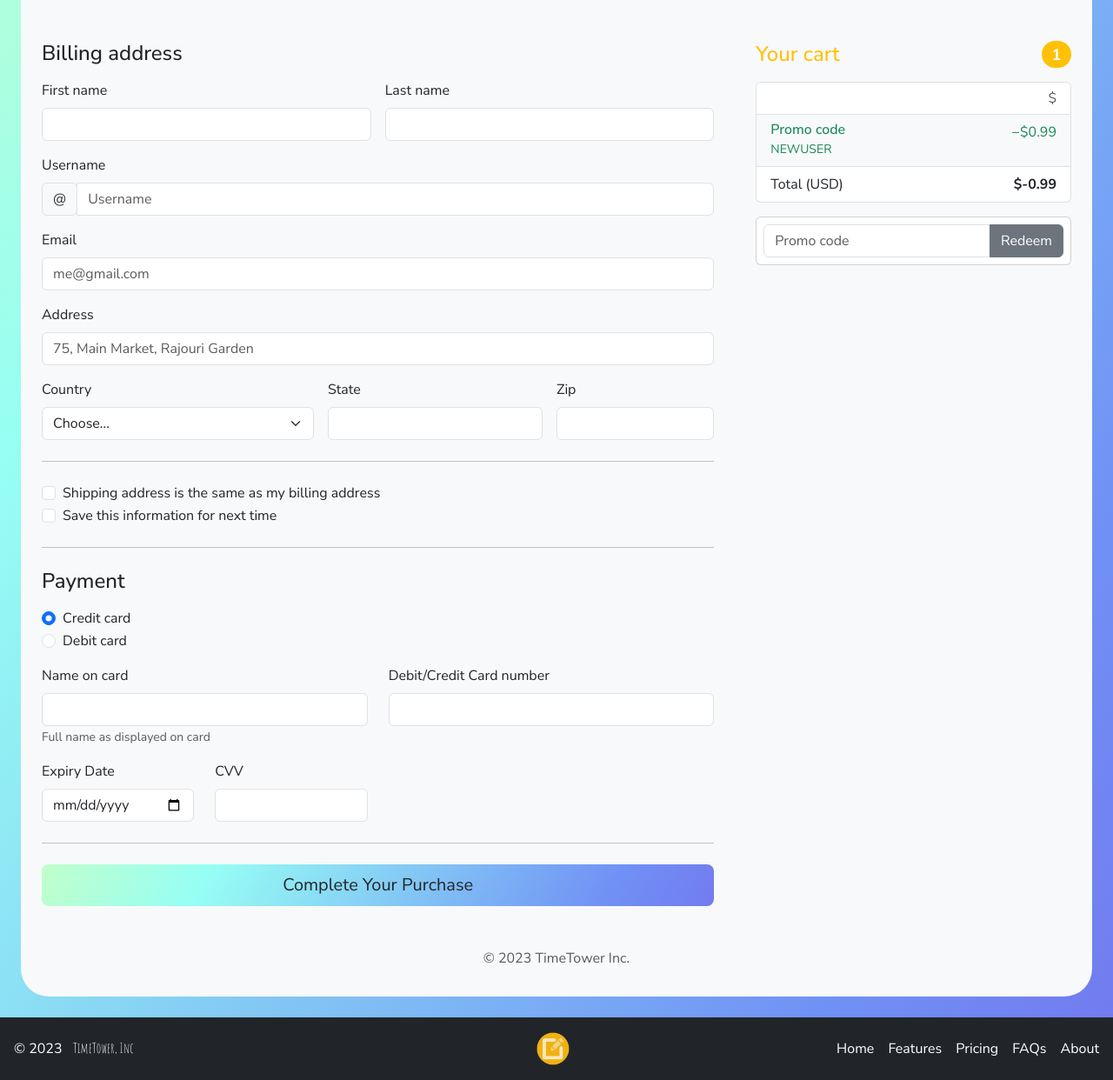
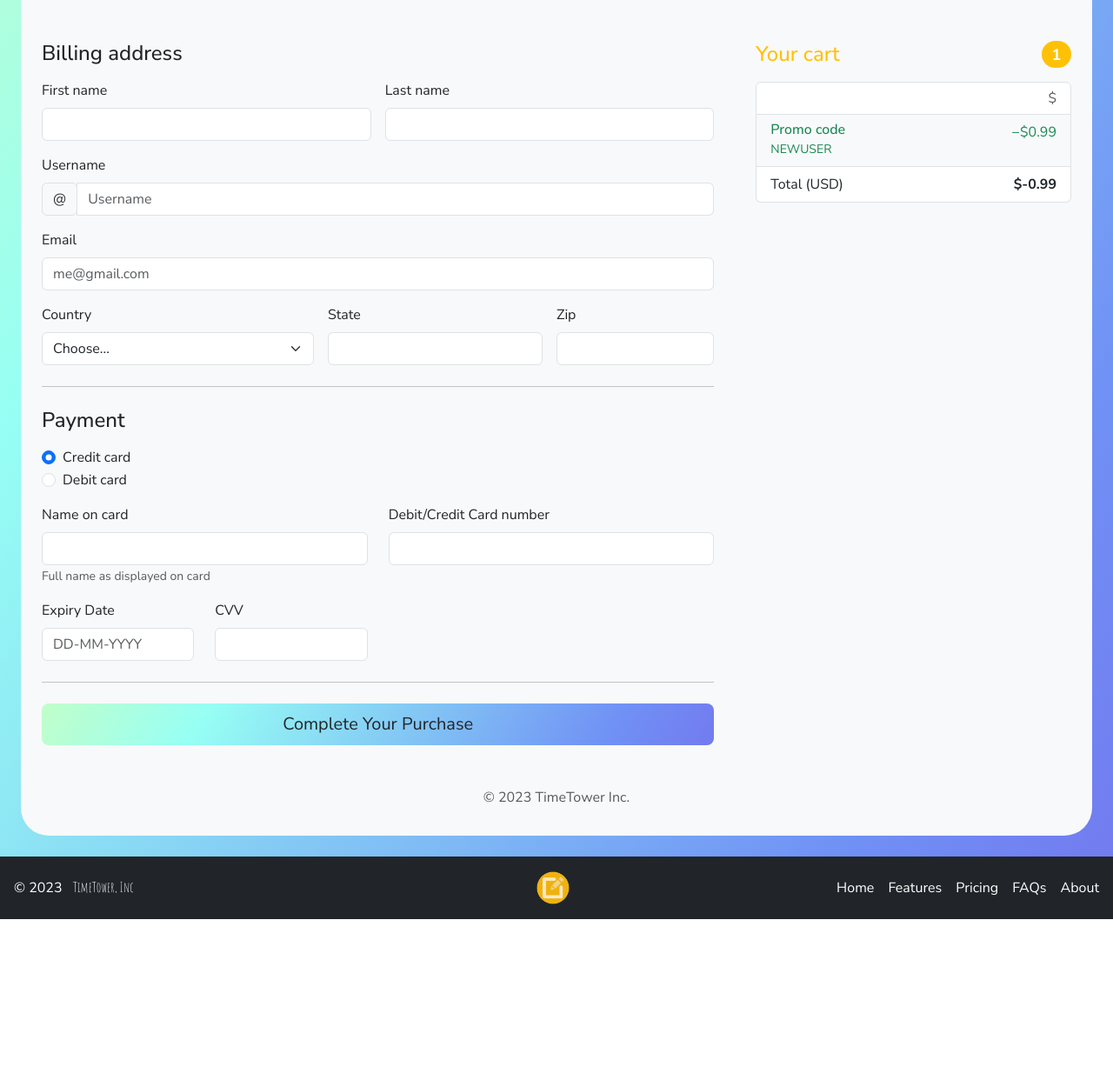
Before and after one commit to rishabhdas1006/To-Do-List-Project, a Node server app: template views/checkout.ejs in a window 1280 px wide. Shown: the part 319-1561 px from the top of the page at 87% size. After the commit the page ends 1376 px from the top, so only its background shows below. Run offline with Node 20, Linux system fonts and the light colour scheme; the template is opened without the code that fills it, so the values that code supplies are empty; some libraries are stand-ins or nearby versions.

Commit message:
Fixed minor bugs in desgin

```diff
--- a/index.js
+++ b/index.js
@@ -197,9 +197,7 @@ app.post("/checkout", (req, res) => {
 
 app.post("/confirm", (req,res) => {
     var page = "pricing";
-    console.log(req.body);
     plan = req.body.plan - '0';
-    console.log(plan);
     res.render("confirm.ejs", {
         notePage: page,
         userSignedUp: userSignedIn,
--- a/public/styles/main.css
+++ b/public/styles/main.css
@@ -40,10 +40,20 @@
     animation: gradient-animation 5s ease infinite;
 }
 
+.pro-plan:hover {
+    color: black;
+    text-decoration: none;
+}
+
 .premium-plan {
     background: linear-gradient(300deg, #461959, #7A316F, #CD6688, #AED8CC);
     background-size: 180% 180%;
     animation: gradient-animation 5s ease infinite;
+}
+
+.premium-plan:hover {
+    color: black;
+    text-decoration: none;
 }
 
 *{
@@ -104,6 +114,7 @@ section{
 .free-btn:hover{
     color: black;
     background-color: #E48586;
+    text-decoration: none;
 }
 
 .faq-list{
--- a/views/about.ejs
+++ b/views/about.ejs
@@ -12,7 +12,7 @@
                     Welcome to the heart of productivity! TimeTower is more than just a digital checklist; it's your personal task manager designed to simplify your life and help you achieve your goals.
                 </p>
                 <p class="lead">
-                    Ready to take control of your tasks and start achieving your goals? Vist TimeTower today and experience the difference for yourself. Join the millions of users who have already transformed their productivity with our app.
+                    Ready to take control of your tasks and start achieving your goals? Visit TimeTower today and experience the difference for yourself. Join the millions of users who have already transformed their productivity with our app.
                 </p>
                 <p class="lead">
                 Thank you for choosing TimeTower as your task management solution. We can't wait to be a part of your journey towards a more organized and accomplished life.
--- a/views/checkout.ejs
+++ b/views/checkout.ejs
@@ -8,7 +8,7 @@
                 <h2>Checkout</h2>
             </div>
 
-            <div class="row g-5">
+            <div id="cart" class="row g-5">
                 <div class="col-md-5 col-lg-4 order-md-last">
                     <h4 class="d-flex justify-content-between align-items-center mb-3">
                         <span class="text-warning">Your cart</span>
@@ -35,13 +35,6 @@
                             <strong>$<%= (planPriceList[selectedPlanIndex] - 0.99).toFixed(2); %></strong>
                         </li>
                     </ul>
-
-                    <form class="card p-2">
-                        <div class="input-group">
-                            <input type="text" class="form-control" placeholder="Promo code">
-                            <button type="submit" class="btn btn-secondary">Redeem</button>
-                        </div>
-                    </form>
                 </div>
                 <div class="col-md-7 col-lg-8">
                     <h4 class="mb-3">Billing address</h4>
@@ -73,12 +66,6 @@
                                 <input type="email" class="form-control" id="email" placeholder="me@gmail.com">
                             </div>
 
-                            <div class="col-12">
-                                <label for="address" class="form-label">Address</label>
-                                <input type="text" class="form-control" id="address" placeholder="75, Main Market, Rajouri Garden"
-                                    required="">
-                            </div>
-
                             <div class="col-md-5">
                                 <label for="country" class="form-label">Country</label>
                                 <select class="form-select" id="country" required="">
@@ -100,19 +87,6 @@
                                 <label for="zip" class="form-label">Zip</label>
                                 <input type="text" class="form-control" id="zip" placeholder="" required="">
                             </div>
-                        </div>
-
-                        <hr class="my-4">
-
-                        <div class="form-check">
-                            <input type="checkbox" class="form-check-input" id="same-address">
-                            <label class="form-check-label" for="same-address">Shipping address is the same as my
-                                billing address</label>
-                        </div>
-
-                        <div class="form-check">
-                            <input type="checkbox" class="form-check-input" id="save-info">
-                            <label class="form-check-label" for="save-info">Save this information for next time</label>
                         </div>
 
                         <hr class="my-4">
@@ -146,7 +120,8 @@
 
                             <div class="col-md-3">
                                 <label for="cc-expiration" class="form-label">Expiry Date</label>
-                                <input type="date" class="form-control" id="cc-expiration" placeholder="DD-MM-YYYY" required="">
+                                <input type="text" class="form-control" id="cc-expiration" placeholder="DD-MM-YYYY" onfocus="(this.type='date')"
+                                onblur="(this.type='text')" required="">
                             </div>
 
                             <div class="col-md-3">
--- a/views/partials/header.ejs
+++ b/views/partials/header.ejs
@@ -49,7 +49,6 @@
 
                             <% if(planIndex === 0) {%>
                                 <div class="px-2 rounded fs-4 text-center basic-plan amatic-font">
-                                    <i class="fa-solid fa-crown fa-flip px-2"></i>
                                     <%= planList[planIndex] %>
                                 </div>
                             <% } else if(planIndex === 1) { %>
```
Also changed, not shown: views/signup.ejs (+4 -11 lines).
